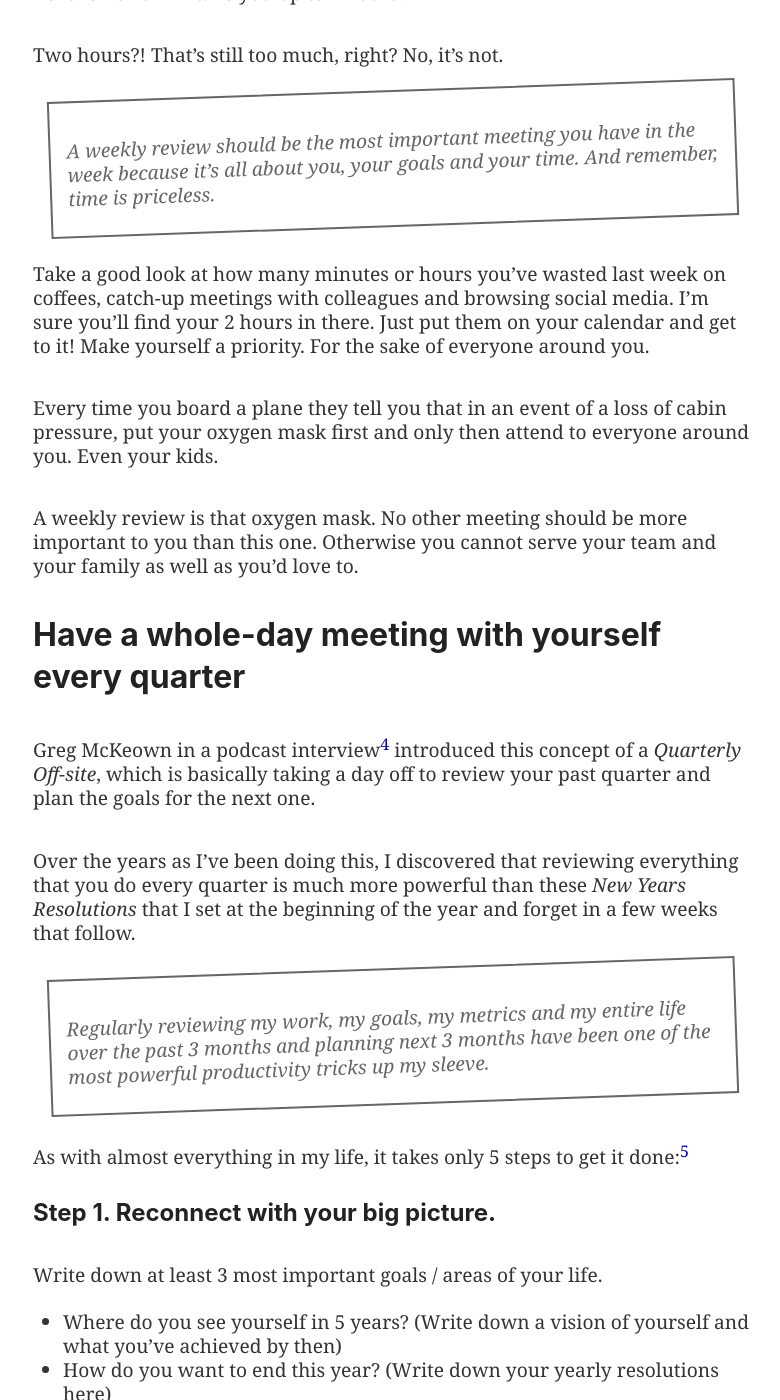
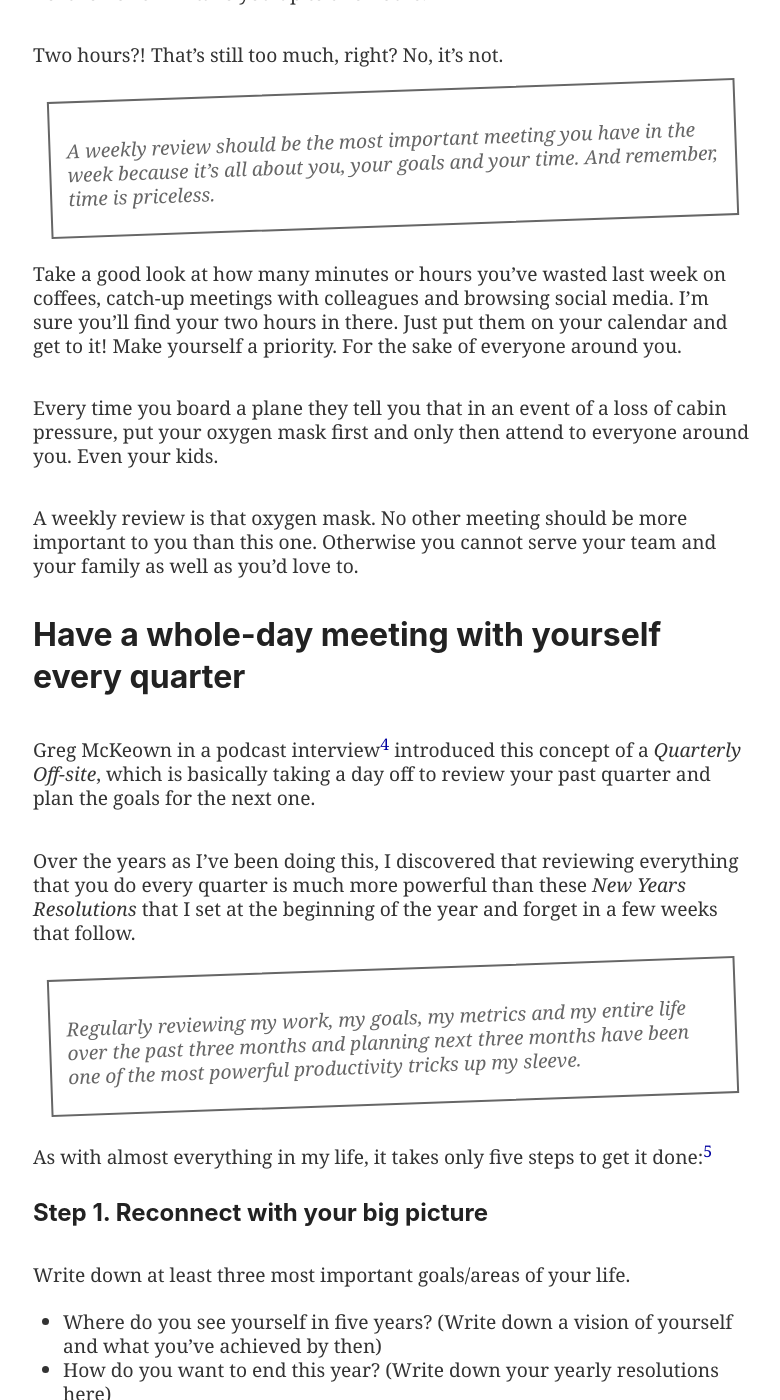
Before and after one commit to Nozbe/NoOffice.org, a Jekyll site: the page built from _book/review.md, in a window 1280 px wide and 1400 px high, scrolled down 2249 px. Shown: the whole window, without its empty margins (247-1027 px from the left). Built offline with Jekyll 4.4.1, drawn with Linux system fonts in a browser that asks for light colours; some of the changed text lies outside the part shown.

Commit message:
Update review.md

```diff
--- a/_book/review.md
+++ b/_book/review.md
@@ -1,7 +1,7 @@
 ---
 part: one
 title: Review work regularly
-subtitle: "Every week check on your progress and every quarter focus on the big picture"
+subtitle: "Every week, check on your progress, and every quarter, focus on the big picture"
 ---
 
 * TOC
@@ -25,7 +25,7 @@ In *Getting Things Done* David Allen[^2] coined the concept of a *Weekly Review*
 
 The habit of a weekly review is hard to master but it's extremely useful. It basically consists of 5 steps:[^3]
 
-1. Clean up inboxes (incoming documents, emails...)
+1. Clean up inboxes (incoming documents, emails…)
 2. Reconnect with your goals
 3. Read your past week's calendar and journal
 4. Check your upcoming week's calendar
@@ -33,13 +33,13 @@ The habit of a weekly review is hard to master but it's extremely useful. It bas
 
 Sounds easy, but it's still lots of work. Emails and other incoming documents tend to pile up. We get confused about our goals. The calendar is full of commitments that we took on which we don't want to do anymore. We've got way too many projects and tasks on our plate!
 
-That's why the first weekly review will take you about a day. Yes, that's right, an entire day. But do it anyway, you'll thank me later. And if you stick to it, the next reviews will take you up to 2 hours.
+That's why the first weekly review will take you about a day. Yes, that's right, an entire day. But do it anyway, you'll thank me later. And if you stick to it, the next reviews will take you up to two hours.
 
 Two hours?! That's still too much, right? No, it's not.
 
 > A weekly review should be the most important meeting you have in the week because it's all about you, your goals and your time. And remember, time is priceless.
 
-Take a good look at how many minutes or hours you've wasted last week on coffees, catch-up meetings with colleagues and browsing social media. I'm sure you'll find your 2 hours in there. Just put them on your calendar and get to it! Make yourself a priority. For the sake of everyone around you.
+Take a good look at how many minutes or hours you've wasted last week on coffees, catch-up meetings with colleagues and browsing social media. I'm sure you'll find your two hours in there. Just put them on your calendar and get to it! Make yourself a priority. For the sake of everyone around you.
 
 Every time you board a plane they tell you that in an event of a loss of cabin pressure, put your oxygen mask first and only then attend to everyone around you. Even your kids.
 
@@ -51,15 +51,15 @@ Greg McKeown in a podcast interview[^4] introduced this concept of a *Quarterly
 
 Over the years as I've been doing this, I discovered that reviewing everything that you do every quarter is much more powerful than these *New Years Resolutions* that I set at the beginning of the year and forget in a few weeks that follow.
 
-> Regularly reviewing my work, my goals, my metrics and my entire life over the past 3 months and planning next 3 months have been one of the most powerful productivity tricks up my sleeve.
+> Regularly reviewing my work, my goals, my metrics and my entire life over the past three months and planning next three months have been one of the most powerful productivity tricks up my sleeve.
 
-As with almost everything in my life, it takes only 5 steps to get it done:[^5]
+As with almost everything in my life, it takes only five steps to get it done:[^5]
 
-### Step 1. Reconnect with your big picture.
+### Step 1. Reconnect with your big picture
 
-Write down at least 3 most important goals / areas of your life.
+Write down at least three most important goals/areas of your life.
 
-* Where do you see yourself in 5 years? (Write down a vision of yourself and what you’ve achieved by then)
+* Where do you see yourself in five years? (Write down a vision of yourself and what you’ve achieved by then)
 * How do you want to end this year? (Write down your yearly resolutions here)
 
 This part is about reconnecting with your goals and main areas of your life. It’s about making sure that you’re heading in the right direction. The famous saying goes:
@@ -79,17 +79,17 @@ Check out what happened:
 
 Take your time. Read through everything you’ve got on the last quarter and jot down your successes and failures of the last months. And always remember: *“there’s no failure, there’s only feedback”.*
 
-### Step 3. Plan your next quarter.
+### Step 3. Plan your next quarter
 
-Now it's time to do some planning.
+Now, it's time to do some planning.
 
-* Review your goals for life, next 5 years and this year - again!
+* Review your goals for life, next five years and this year - again!
 * Write down the names of next months and leave the space below each of them to write down your goals/plans
 * Review your calendar for the next three months and make sure things you committed to are still relevant (if not, try to re-negotiate them)
 
 Focus on your big goals for each month. Don’t go too technical and too deep with tasks for each month - just the big goals - the big areas - the most essential things for each month.
 
-### Step 4. Answer some hard questions.
+### Step 4. Answer some hard questions
 
 These questions are very powerful and it's good to go through them very often. This way you'll live more consciously and not just *go with the flow*.
 
@@ -127,7 +127,7 @@ As the CEO I then schedule one-on-one chats with my directors. After all these r
 
 ### Individual chats are totally casual
 
-I think it's great we get to talk to each other individually once every 3 months. Especially in an all-remote team where we don't get as much face time with each other as we would in a traditional office.
+I think it's great we get to talk to each other individually once every three months. Especially in an all-remote team where we don't get as much face time with each other as we would in a traditional office.
 
 Team member usually shares parts of their quarterly review with their supervisor, or at least the conclusions from it.
 
```
